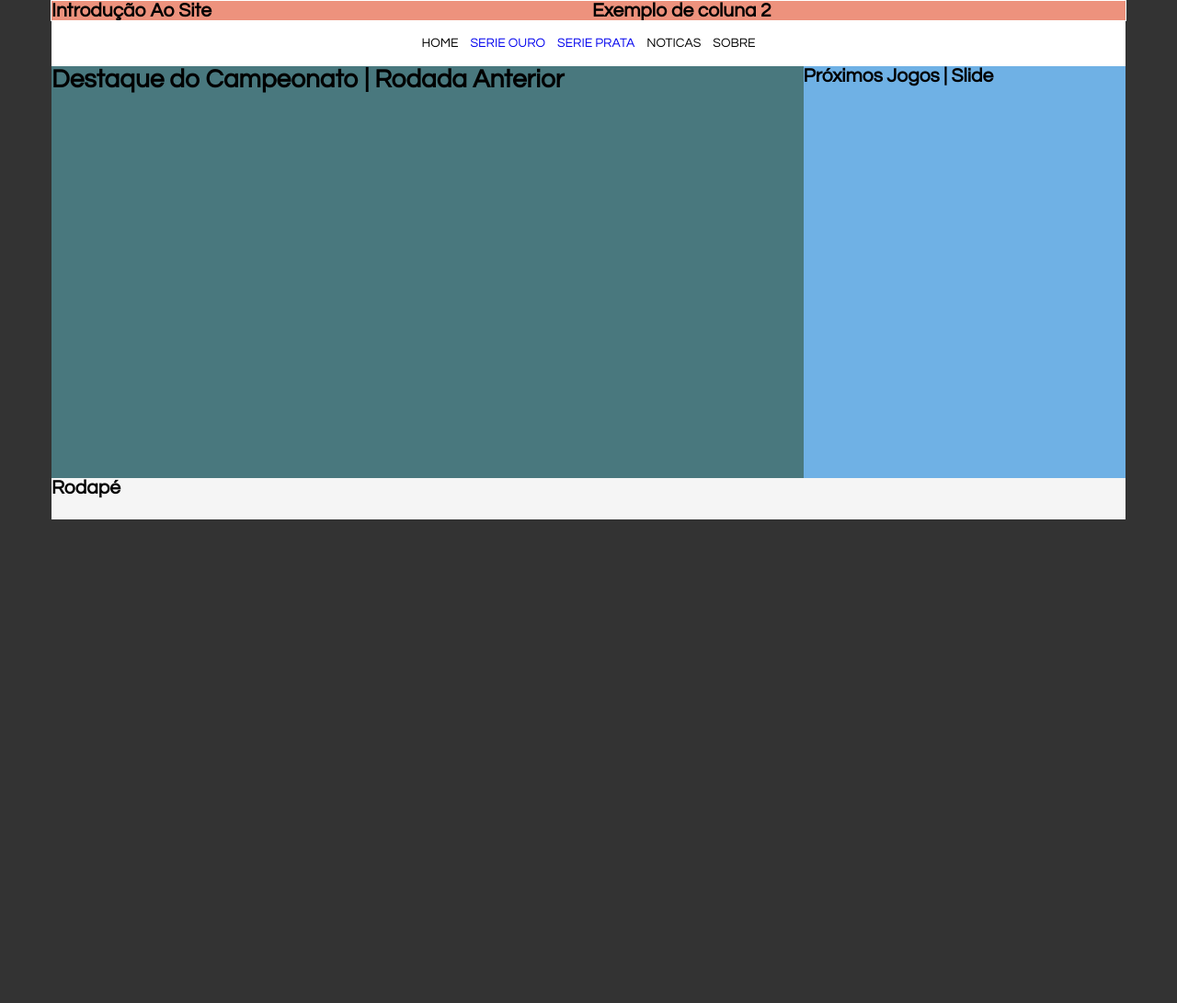
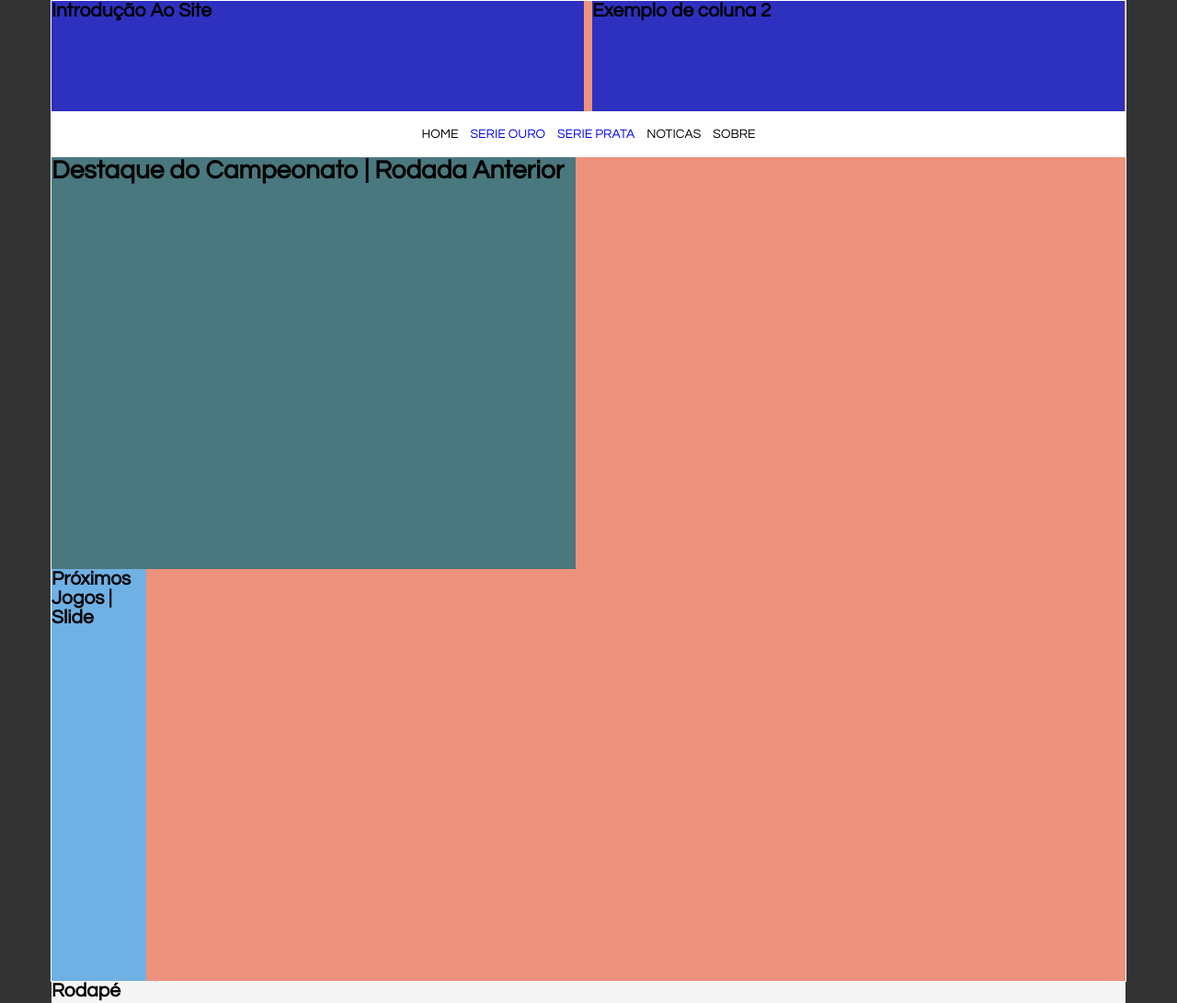
Before and after one commit to binbola/projetoSocietyCravinhos, a plain HTML site: page index.html in a window 1280 px wide. Shown: the top 1091 px of the page at 92% size. Before the commit the page ends 800 px from the top, so only its background shows below. Drawn offline with Linux system fonts and the light colour scheme.

Commit message:
Erro ao alterar divs destaque e proximos jogos

```diff
--- a/assets/css/grid.css
+++ b/assets/css/grid.css
@@ -32,6 +32,14 @@
     *display: inline;
 }
 
+.col-7 {
+    width: 70%;
+}
+
+.col-3 {
+    width: 30%;
+}
+
 /* duas coluans */
 @media (min-width: 480px){
     .col-2{
--- a/index.html
+++ b/index.html
@@ -16,12 +16,12 @@
         <!-- Div Introdução ao Site -->
         <div class="row">
             <div class="col col-2">
-                <div>
+                <div class="intro">
                     <h2>Introdução Ao Site</h2>
                 </div>
             </div>
             <div class="col col-2">
-                <div>
+                <div class="intro">
                     <h2>Exemplo de coluna 2</h2>
                 </div>
             </div>
@@ -39,15 +39,22 @@
         </div>
 
         <!-- Div de Destaque -->
-        <div class="destaque">
-            <h1>Destaque do Campeonato | Rodada Anterior</h1>
+        <div class="row">
+            <div class="col col-7">
+                <div class="destaque">
+                    <h1>Destaque do Campeonato | Rodada Anterior</h1>
+                </div>
+            </div>
         </div>
 
         <!-- Div Proximos Jogos -->
-        <div class="next-game">
-            <h2>Próximos Jogos | Slide</h2>
+        <div class="row">
+            <div class="col col-3">
+                <div class="next-game">
+                    <h2>Próximos Jogos | Slide</h2>
+                </div>
+            </div>
         </div>
-
         <!-- Div Rodapé -->
         <div class="rodape">
             <h2>Rodapé</h2>
```
